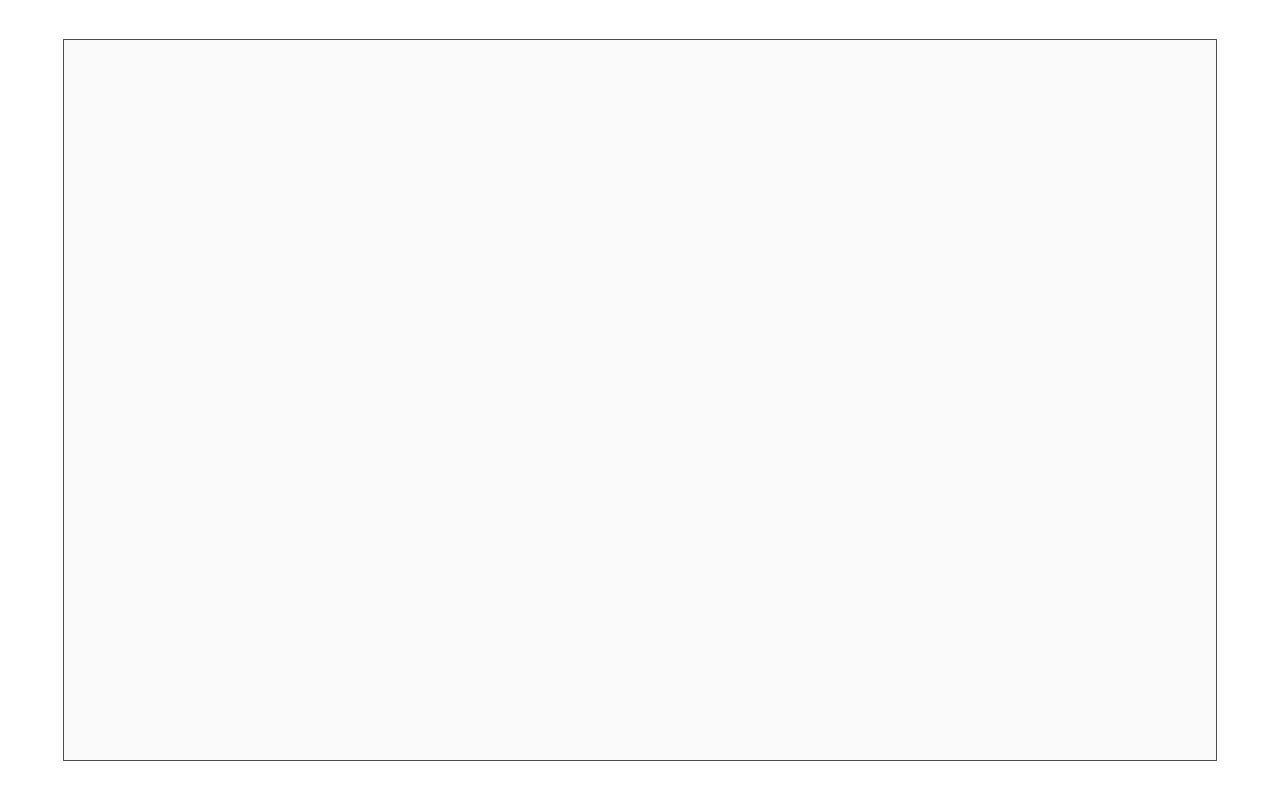
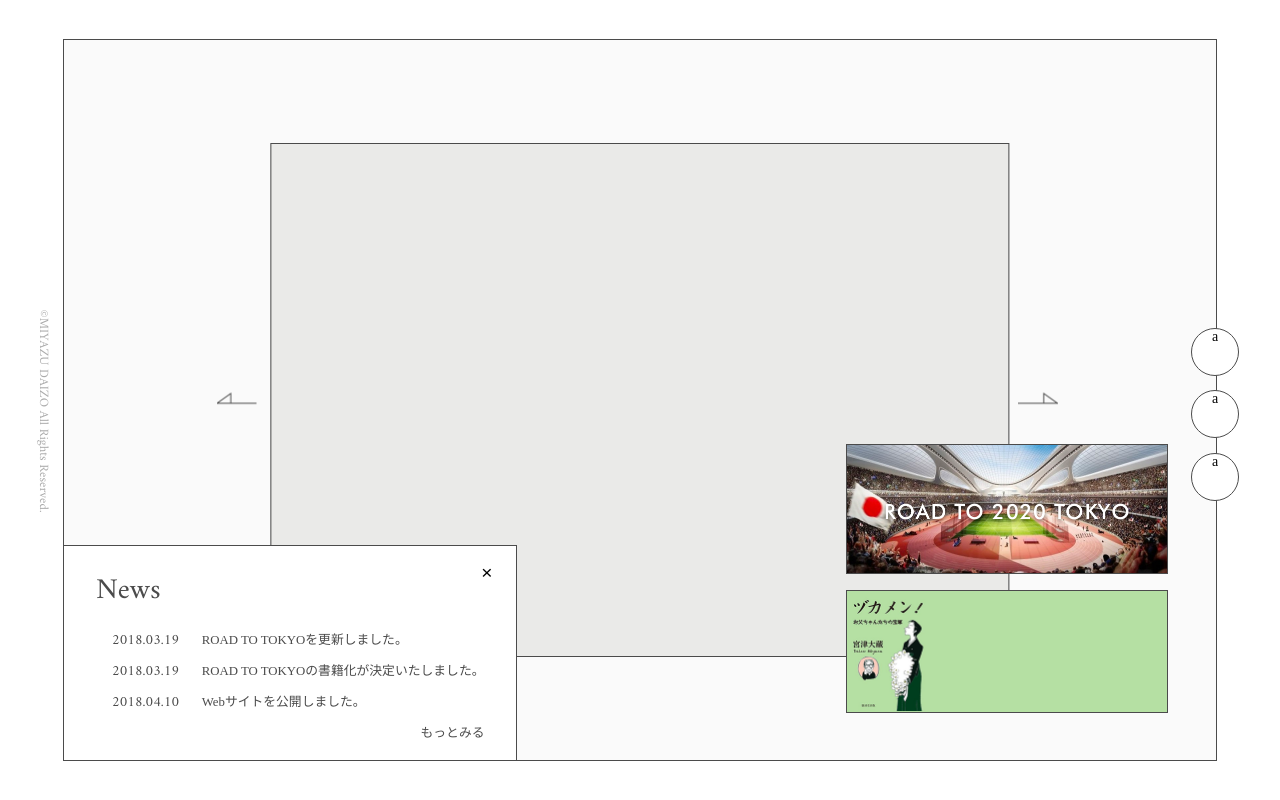
Before and after one commit to chanchihiro/miyazu_portfolio, a website built with Parcel: page src/pug/index.pug in a window 1280 px wide. Built offline with nearby package versions, Linux system fonts and the light colour scheme; a web font is replaced by a local one.

Commit message:
topレイアウト

```diff
--- a/src/css/reset.css
+++ b/src/css/reset.css
@@ -5,4 +5,5 @@ Licensed under the BSD License.
 http://yuilibrary.com/license/
 */
 
+
 html{color:#000;background:#FFF}body,div,dl,dt,dd,ul,ol,li,h1,h2,h3,h4,h5,h6,pre,code,form,fieldset,legend,input,textarea,p,blockquote,th,td{margin:0;padding:0}table{border-collapse:collapse;border-spacing:0}fieldset,img{border:0}address,caption,cite,code,dfn,em,strong,th,var{font-style:normal;font-weight:normal}ol,ul{list-style:none}caption,th{text-align:left}h1,h2,h3,h4,h5,h6{font-size:100%;font-weight:normal}q:before,q:after{content:''}abbr,acronym{border:0;font-variant:normal}sup{vertical-align:text-top}sub{vertical-align:text-bottom}input,textarea,select{font-family:inherit;font-size:inherit;font-weight:inherit;*font-size:100%}legend{color:#000}#yui3-css-stamp.cssreset{display:none}
--- a/src/css/styles.css
+++ b/src/css/styles.css
@@ -1,6 +1,7 @@
 /* import file */
 @import "./reset.css";
 @import "./variables.css";
+
 
 /* responsive  適宜変更 */
 $min-width: (min-width: 0) and (max-width: 543px);
@@ -13,6 +14,8 @@ body {
   background-color: var(--background-color);
   height: 100vh;
   width: 100%;
+  font-size: var(--font-size);
+  font-family: var(--font-family-base);
   #miyazu-wrapper {
   	position: absolute;
   	border: var(--border);
@@ -22,5 +25,114 @@ body {
 	left: 50%;
 	transform: translate(-50%, -50%);
   	background-color: #fafafa;
+  	#miyazu-slides {
+  		#miyazu-slides-slide1 {
+  			width: 64%;
+  			height: 64vh;
+  			border: var(--border);
+  			background-color: #EAEAE8;
+  			position: absolute;
+			top: 50%;
+			left: 50%;
+			transform: translate(-50%, -50%);
+  		}
+  		#miyazu-slides-button_arrow_left {
+  			position: absolute;
+			top: 50%;
+			left: 15%;
+			transform: translate(-50%, -50%);
+  			img {
+  				width: 40px;
+  			}
+  		}
+  		#miyazu-slides-button_arrow_right {
+  			position: absolute;
+			top: 50%;
+			right: 12%;
+			transform: translate(-50%, -50%);
+  			img {
+  				width: 40px;
+  			}
+  		}
+  	}
+  	#miyazu-banners {
+  		position: absolute;
+  		bottom: 2rem;
+  		right: 3rem;
+  		#miyazu-banner {
+  			a {
+  				margin-bottom: 0.7rem;
+  				display: block;
+  				img {
+  					width: 320px;
+  					border: var(--border);
+  				}
+  			}
+  		}
+  	}
+  	#miyazu-modal-news {
+  		position: absolute;
+  		bottom: -1px;
+  		left: -1px;
+  		border: var(--border);
+  		padding: 1.2rem 2rem;
+  		color: #4b4b4b;
+  		background-color: #ffffff;
+  		#miyazu-modal-button_close {
+  			font-size: 1.2rem;
+  			position: absolute;
+  			right: 0;
+  			top: 0;
+  			margin: 1rem 1.5rem;
+  		}
+  		#miyazu-modal-title {
+  			font-size: 1.8rem;
+  			font-family: 'Amiri', serif;
+  			margin-bottom: 12px;
+  		}
+  		#miyazu-modal-date {
+  			font-family: 'Amiri', serif;
+  			font-size: 0.9rem;
+  			display: inline-block;
+  			margin-right: 1.2rem;
+  			margin-left: 1rem;
+  			margin-bottom: 0.4rem;
+  		}
+  		#miyazu-modal-content {
+  			font-size: 0.8rem;
+  			display: inline-block;
+  		}
+  		#miyazu-modal-button_more {
+  			font-size: 0.8rem;
+  			float: right;
+  			color: #4b4b4b;
+  		}
+  	}
+  }
+  #miyazu-footer {
+  	position: absolute;
+  	top: 50%;
+  	left: -4.5%;
+  	transform: rotate(90deg);
+  	#miyazu-footer-text {
+  		font-size: 0.8rem;
+  		color: #ABABAB;
+  		font-family: 'Amiri', serif;
+  	}
+  }
+  #miyazu-sns {
+  	position: absolute;
+  	top: 40%;
+  	right: -23px;
+  	a {
+  		display: block;
+  		text-align: center;
+  		border: var(--border);
+  		width: 46px;
+  		height: 46px;
+  		border-radius: 50%;
+  		background-color: #ffffff;
+  		margin-bottom: 0.9rem;
+  	}
   }
 }
--- a/src/css/variables.css
+++ b/src/css/variables.css
@@ -11,7 +11,14 @@ $border : 1px #4b4b4b solid;
 
 
 /* font */
-$font-family-base: Meiryo, Arial, sans-serif;
+$font-size-base: 14px;
+$font-family-base: "Sawarabi Mincho";
+@import url('https://fonts.googleapis.com/css?family=Amiri');
+
+
+/* 初期化用 */
+a{text-decoration: none;color: #000;}
+button{background-color: transparent;border: none;cursor: pointer;outline: none;padding: 0;appearance: none;}
 
 
 /* root */
@@ -20,4 +27,5 @@ $font-family-base: Meiryo, Arial, sans-serif;
   --font-color: $grey;
   --font-family-base: $font-family-base;
   --border: $border;
+  --font-size: $font-size-base;
 }
--- a/src/pug/_head.pug
+++ b/src/pug/_head.pug
@@ -20,6 +20,9 @@ meta(property="twitter:description", content=description)
 meta(property="twitter:site", content=twitter_card_owner)
 meta(property="twitter:creator", content=twitter_card_owner)
 
+//font
+link(href="https://fonts.googleapis.com/earlyaccess/sawarabimincho.css" rel="stylesheet")
+
 // stylesheet
 link(rel="stylesheet", href="./../css/styles.css")
 
--- a/src/pug/index.pug
+++ b/src/pug/index.pug
@@ -5,3 +5,41 @@ html(lang="ja")
     include _head.pug
   body
     div#miyazu-wrapper
+     div#miyazu-nav
+     div#miyazu-slides
+      button#miyazu-slides-button_arrow_left
+       img(src="../images/arrow2.png")
+      button#miyazu-slides-button_arrow_right
+       img(src="../images/arrow.png")
+      div#miyazu-slides-slide1
+       p
+     div#miyazu-banners
+      div#miyazu-banner
+       a(href="#")
+        img(src="../images/banner1.png")
+      div#miyazu-banner
+       a(href="#")
+        img(src="../images/banner2.png")
+     div#miyazu-modal-news
+      button#miyazu-modal-button_close ×
+      h3#miyazu-modal-title News
+      div#miyazu-modal-content1
+       p#miyazu-modal-date 2018.03.19
+       p#miyazu-modal-content ROAD TO TOKYOを更新しました。
+      div#miyazu-modal-content2
+       p#miyazu-modal-date 2018.03.19
+       p#miyazu-modal-content ROAD TO TOKYOの書籍化が決定いたしました。
+      div#miyazu-modal-content3
+       p#miyazu-modal-date 2018.04.10
+       p#miyazu-modal-content Webサイトを公開しました。
+      a(href="#")#miyazu-modal-button_more もっとみる
+     div#miyazu-sns
+      ul
+       li
+        a(href="#") a
+       li
+        a(href="#") a
+       li
+        a(href="#") a
+    footer#miyazu-footer
+     p#miyazu-footer-text ©︎MIYAZU DAIZO All Rights Reserved.
```
Also changed, not shown: src/pug/works.pug (added, +18 -0 lines), dist/arrow.2b8fda1f.png (added), dist/arrow2.e54e5543.png (added), dist/banner1.449afd43.png (added), dist/banner2.c3911e71.png (added), dist/index.html, src/images/arrow.png (added), src/images/arrow2.png (added), src/images/banner1.png (added), src/images/banner2.png (added), src/images/logo.png (added), src/images/slide1.png (added), 3 other files.
